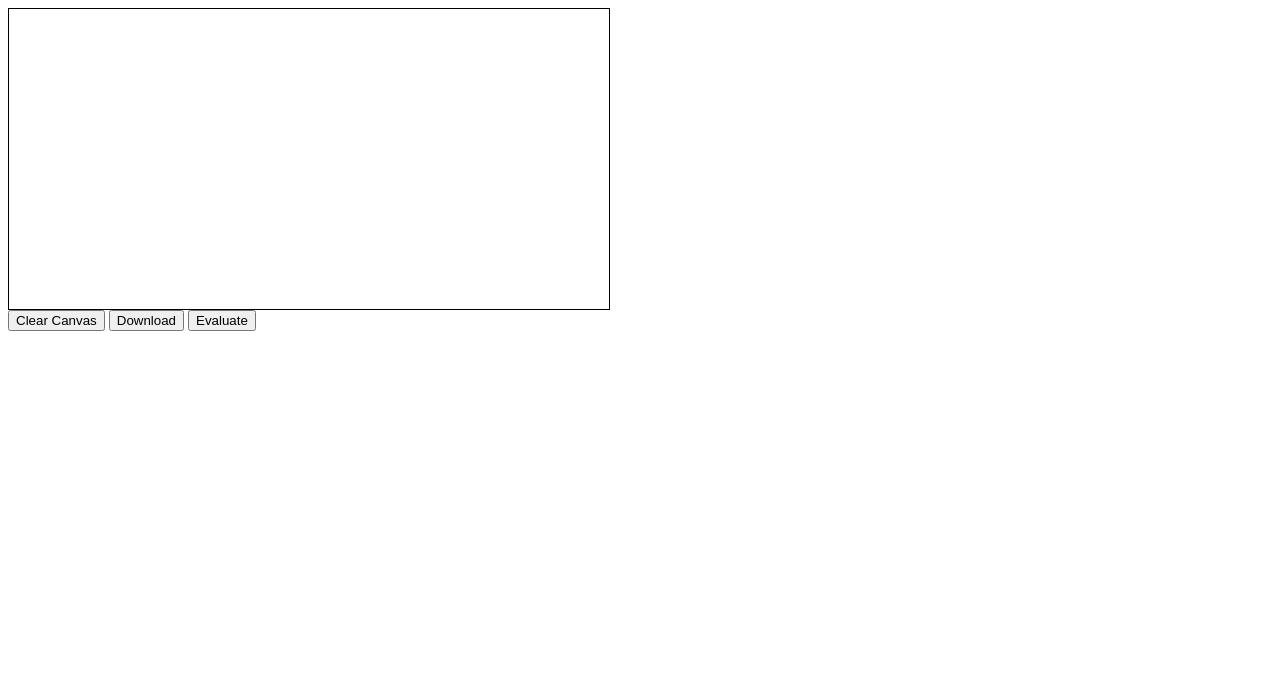
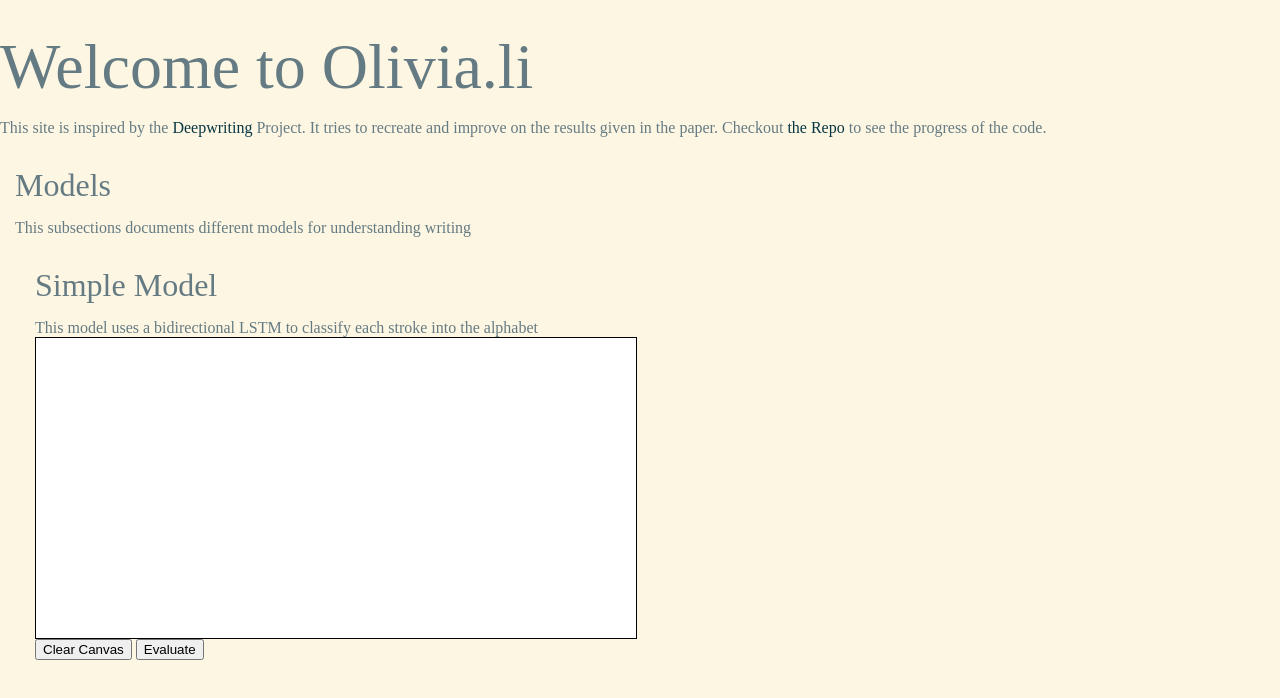
Before and after one commit to vilmarzti/deepwriting-module, a plain HTML site: page touch-writing/index.html in a window 1280 px wide. Drawn offline with Linux system fonts and the light colour scheme.

Commit message:
savepoint

```diff
--- a/touch-writing/index.html
+++ b/touch-writing/index.html
@@ -2,15 +2,45 @@
 <head>
     <meta charset="UTF-8">
     <script src="touch.js"></script>
+    <link href="https://fonts.googleapis.com/css2?family=Lato:ital,wght@0,300;0,400;1,900&display=swap" rel="stylesheet">
+    <link rel="stylesheet" type="text/css" href="style.css">
 </head>
 <body>
-    <canvas id="canvas" width="600" height="300" style="border:solid black 1px;">
-        Your browser does not support canvas element.
-    </canvas>
-    <div id="text"></div>
-    <button onclick="clearCanvas()">Clear Canvas</button>
-    <button onclick="download()">Download</button>
-    <button onclick="send()">Evaluate</button>
+    <div id=body>
+        <div class="title">
+            Welcome to Olivia.li
+        </div>
+        <div class="explanation">
+            This site is inspired by the <a href="https://ait.ethz.ch/projects/2018/deepwriting/">Deepwriting</a> Project. It tries to recreate and improve on the results given in the paper.
+            Checkout <a href="https://github.com/vilmarzti/deepwriting-module">the Repo</a> to see the progress of the code.
+        </div>
+        <div class="models">
+            <div class="title">
+                Models
+            </div>
+            <div class="explanation">
+                This subsections documents different models for understanding writing
+            </div>
+            <div class="model simple">
+                <div class="title">
+                    Simple Model
+                </div>
+                <div class="explanation">
+                    This model uses a bidirectional LSTM to classify each stroke into the alphabet
+                </div>
+                <div class="testing">
+                    <canvas id="canvas" width="600" height="300" style="border:solid black 1px;">
+                        Your browser does not support canvas element.
+                    </canvas>
+                    <div id="text"></div>
+                    <button onclick="clearCanvas()">Clear Canvas</button>
+                    <button onclick="send(5000)">Evaluate</button>
+                </div>
+            </div>
+            <div class="model seq2seq">
 
+            </div>
+       </div>
+    </div>
 </body>
 </html>
--- /dev/null
+++ b/touch-writing/style.css
@@ -0,0 +1,46 @@
+html{
+    margin:0px;
+    padding:0px;
+}
+
+body{
+    background-color: #fdf6e3;
+    margin: 0px;
+    padding: 0px;
+    color: #657b83;
+}
+
+a{
+    color: #073642;
+    text-decoration: none;
+}
+
+#body{
+    max-width: 1440px;
+    margin: 0 auto;
+}
+
+.title{
+    margin-top: 30px;
+    font-size: 64px;
+}
+
+.explanation{
+    padding-top: 15px;
+}
+
+.models .title{
+    font-size: 32px;
+}
+
+.models{
+    margin-left: 15px;
+}
+
+.model{
+    margin-left: 20px;
+}
+
+canvas{
+    background-color: white;
+}
--- a/touch-writing/touch.js
+++ b/touch-writing/touch.js
@@ -1,4 +1,4 @@
-const deepwriting_server = "http://localhost:5000"
+const deepwriting_server = "http://localhost"
 const xhr = new XMLHttpRequest();
 let canvas;
 let ctx;
@@ -114,7 +114,7 @@ function download() {
     a.click()
 }
 
-function send(){
+function send(port){
     let object = {}
     object['wholeword_segments'] = "";
     object['word_ascii'] = "";
@@ -122,7 +122,7 @@ function send(){
 
     document.getElementById('text').text = '';
 
-    xhr.open("POST", deepwriting_server, true);
+    xhr.open("POST", deepwriting_server + ':'  + port , true);
     xhr.setRequestHeader('Content-Type', 'application/json;charset=UTF-8');
     xhr.send(JSON.stringify(object));
 }
```
